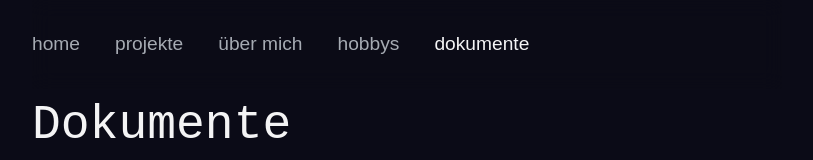
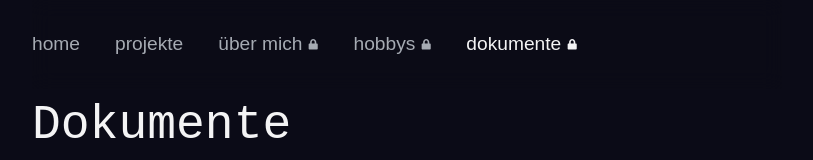
Before and after one commit to no-e1/portfolio-site, a React (Vite) app in the folder frontend/: page /docs in a window 1280 px wide. Shown: the top 160 px of the page, without its empty margins (233-1046 px from the left). Built offline with nearby package versions, Linux system fonts and the light colour scheme; no server answers; a web font is replaced by a local one.

Commit message:
feat(frontend): add navbar controls based on auth

```diff
--- a/frontend/src/auth/auth-session.ts
+++ b/frontend/src/auth/auth-session.ts
@@ -1,6 +1,7 @@
 import type { LoginResponse } from "../api/auth.api";
 
 const AUTH_SESSION_KEY = "portfolio-auth-session";
+const AUTH_SESSION_CHANGE_EVENT = "portfolio-auth-session-change";
 
 type StoredAuthSession = {
   accessToken: string;
@@ -14,6 +15,7 @@ export function saveAuthSession(loginResponse: LoginResponse): void {
   };
 
   sessionStorage.setItem(AUTH_SESSION_KEY, JSON.stringify(session));
+  window.dispatchEvent(new Event(AUTH_SESSION_CHANGE_EVENT));
 }
 
 export function getAccessToken(): string | null {
@@ -44,4 +46,13 @@ export function getAccessToken(): string | null {
 
 export function clearAuthSession(): void {
   sessionStorage.removeItem(AUTH_SESSION_KEY);
+  window.dispatchEvent(new Event(AUTH_SESSION_CHANGE_EVENT));
 }
+
+export function subscribeToAuthSession(
+  listener: () => void,
+): () => void {
+  window.addEventListener(AUTH_SESSION_CHANGE_EVENT, listener);
+
+  return () => window.removeEventListener(AUTH_SESSION_CHANGE_EVENT, listener);
+}
--- a/frontend/src/components/Header.tsx
+++ b/frontend/src/components/Header.tsx
@@ -1,14 +1,36 @@
+import { useEffect, useState } from "react";
+import { FaLock } from "react-icons/fa";
 import { NavLink } from "react-router-dom";
+import { useNavigate } from "react-router-dom";
+import {
+  clearAuthSession,
+  getAccessToken,
+  subscribeToAuthSession,
+} from "../auth/auth-session";
 
 const navItems = [
-    { to: "/", label: "home", end: true},
-    { to: "/projects", label: "projekte"},
-    { to: "/about", label: "über mich"},
-    { to: "/hobbys", label: "hobbys"},
-    { to: "/docs", label: "dokumente"},
+  { to: "/", label: "home", end: true, requiresAuth: false },
+  { to: "/projects", label: "projekte", requiresAuth: false },
+  { to: "/about", label: "über mich", requiresAuth: true },
+  { to: "/hobbys", label: "hobbys", requiresAuth: true },
+  { to: "/docs", label: "dokumente", requiresAuth: true },
 ];
 
 export default function Header() {
+  const navigate = useNavigate();
+  const [isAuthenticated, setIsAuthenticated] = useState(
+    () => getAccessToken() !== null,
+  );
+
+  useEffect(() => subscribeToAuthSession(() => {
+    setIsAuthenticated(getAccessToken() !== null);
+  }), []);
+
+  function handleLogout() {
+    clearAuthSession();
+    navigate("/");
+  }
+
   return (
     <header className="site-header">
       <nav aria-label="Hauptnavigation">
@@ -21,10 +43,19 @@ export default function Header() {
               isActive ? "nav-link nav-link-active" : "nav-link"
             }
           >
-            {item.label}
+            <span>{item.label}</span>
+            {item.requiresAuth && !isAuthenticated && (
+              <FaLock className="nav-lock-icon" aria-hidden="true" />
+            )}
           </NavLink>
         ))}
       </nav>
+
+      {isAuthenticated && (
+        <button className="logout" type="button" onClick={handleLogout}>
+          logout
+        </button>
+      )}
     </header>
   );
 }
--- a/frontend/src/styles/index.css
+++ b/frontend/src/styles/index.css
@@ -44,13 +44,25 @@ header {
   z-index: 100;
   margin: 0;
   padding: 30px 0;
+  display: flex;
+  align-items: center;
+  justify-content: space-between;
+  gap: 1.5rem;
   background: rgba(11, 11, 23, 0.82);
   -webkit-backdrop-filter: blur(10px);
   backdrop-filter: blur(10px);
 }
 
+.site-header nav {
+  display: flex;
+  align-items: center;
+}
+
 .nav-link {
   margin-right: 35px;
+  display: inline-flex;
+  align-items: center;
+  gap: 0.35rem;
   color: var(--light-text);
   font-size: 1.2rem;
   font-family: var(--mainfont);
@@ -66,6 +78,30 @@ header {
 }
 
 .nav-link:focus-visible {
+  outline: 2px solid var(--text);
+  outline-offset: 4px;
+}
+
+.nav-lock-icon {
+  width: 0.65rem;
+  height: 0.65rem;
+}
+
+.logout {
+  padding: 0;
+  border: 0;
+  background: transparent;
+  color: var(--light-text);
+  cursor: pointer;
+  font-family: var(--mainfont);
+  font-size: 1.2rem;
+}
+
+.logout:hover {
+  color: var(--text);
+}
+
+.logout:focus-visible {
   outline: 2px solid var(--text);
   outline-offset: 4px;
 }
```
